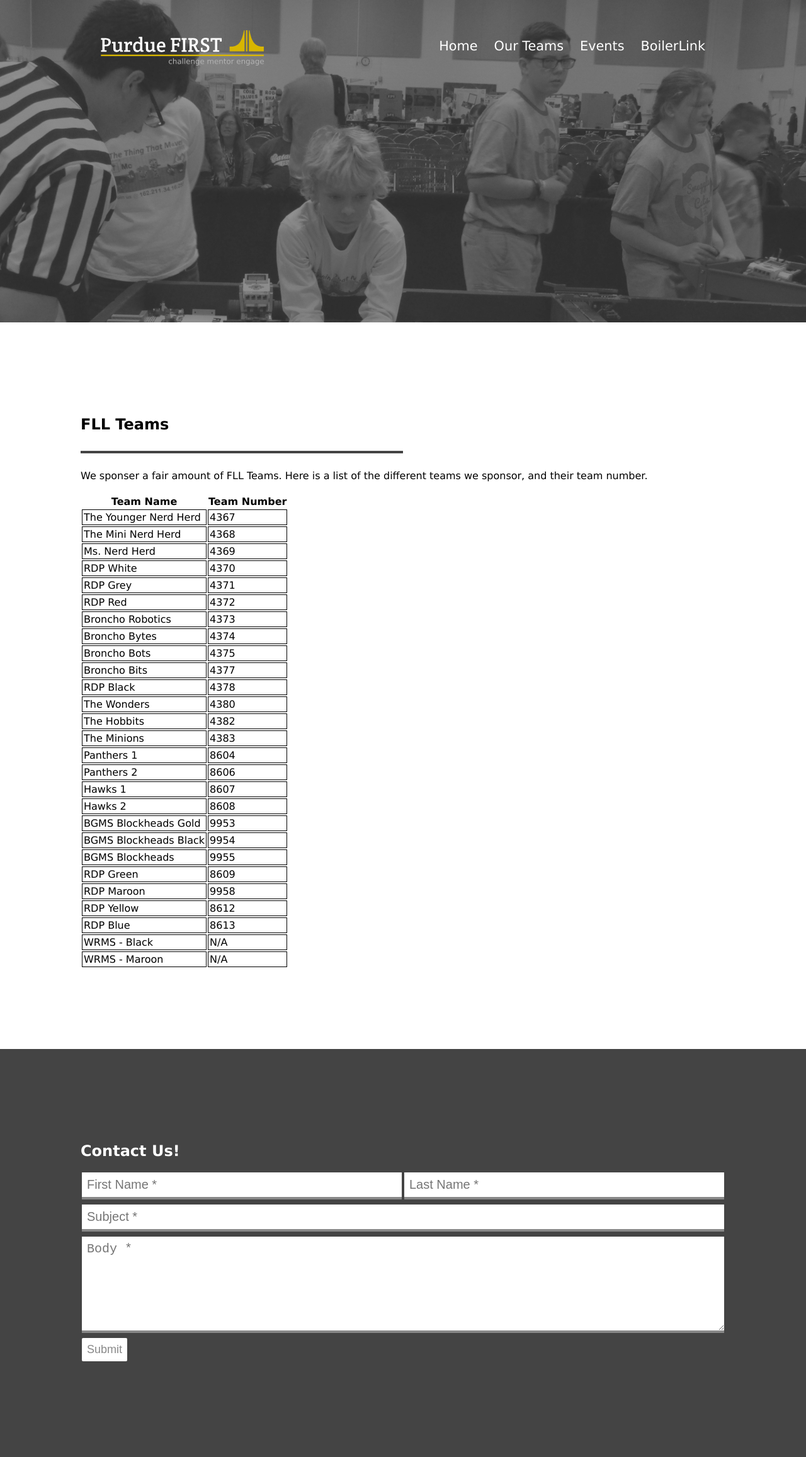
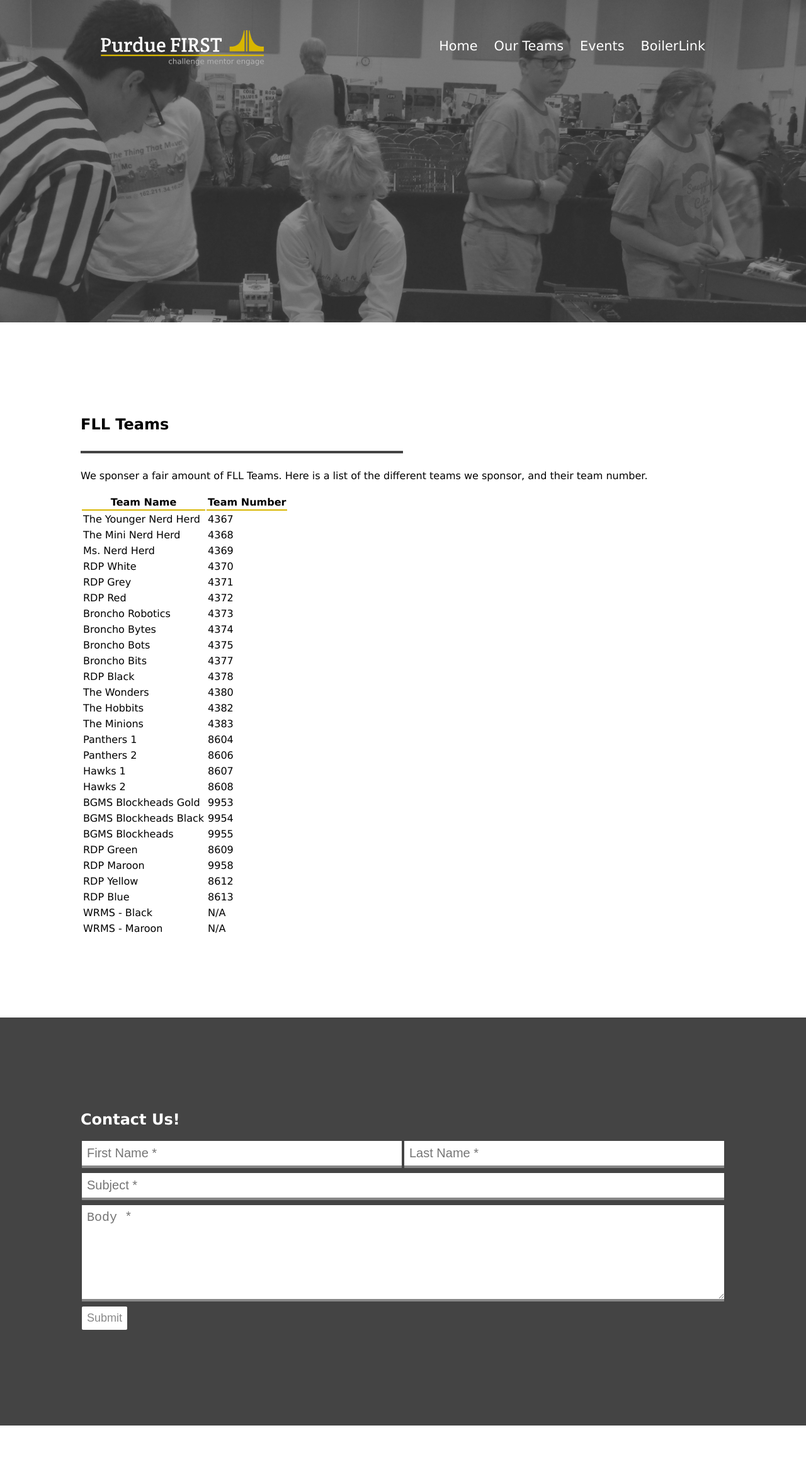
Before and after one commit to purduefirst/purduefirst.github.io, a Jekyll site: the page built from fll.html, in a window 1280 px wide. Shown: the whole page at 63% size. Built offline with Jekyll 4.4.1, drawn with Linux system fonts in a browser that asks for light colours; after the commit the page ends 2264 px from its top, so only the background shows below that.

Commit message:
dynamic colors

```diff
--- a/_sass/components/navbar.scss
+++ b/_sass/components/navbar.scss
@@ -82,7 +82,7 @@
 
 				&:hover {
 					a {
-						border-bottom: solid 2px #d8b600;
+						border-bottom: solid 2px $pfp-yellow;
 					}
 				}
 			}
@@ -105,7 +105,7 @@
 			color: white;
 			text-decoration: none;
 			&:hover {
-				border-bottom: solid 2px #d8b600;
+				border-bottom: solid 2px $pfp-yellow;
 			}
 		}
 	}
--- a/_sass/components/table.scss
+++ b/_sass/components/table.scss
@@ -1,4 +1,9 @@
+.team-table th {
+	padding: 2px;
+	border-bottom: 2px solid $pfp-yellow;
+	margin: 2px;
+}
 .team-table td {
-	border: 1px black solid;
+	margin: 2px;
 	padding: 2px;
 }
--- a/_sass/config/variables.scss
+++ b/_sass/config/variables.scss
@@ -1,8 +1,10 @@
 $accent-one: #50b5f0;
-$accent-two: #FFFBDF;
+$accent-two: #fffbdf;
 $accent-three: #f05f68;
 
 $accent-461: #fff2aa;
-$accent-1646: #FF919A;
-$accent-1747: #AEE88F;
+$accent-1646: #ff919a;
+$accent-1747: #aee88f;
 $accent-4272: $accent-1646;
+
+$pfp-yellow: #d8b600;
```
